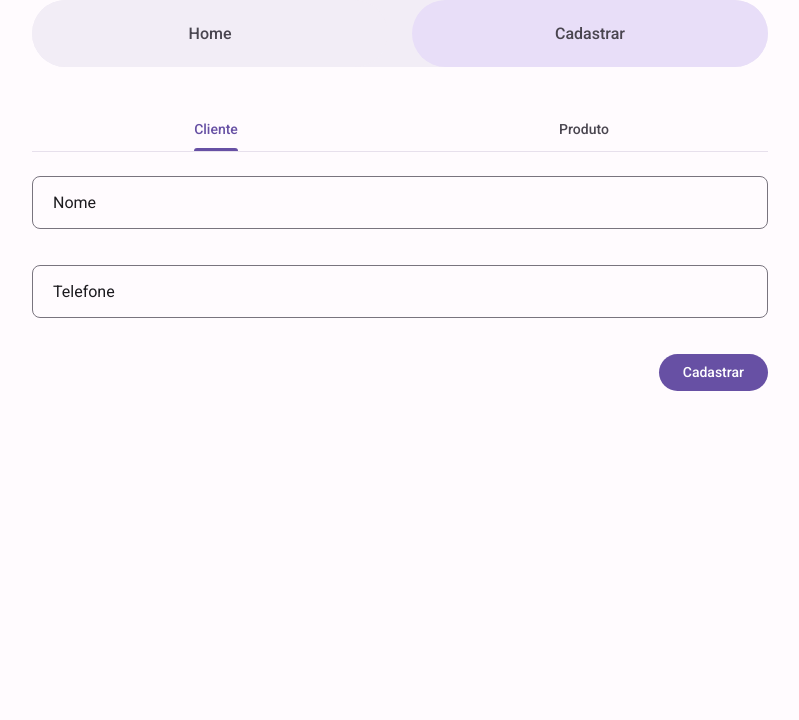
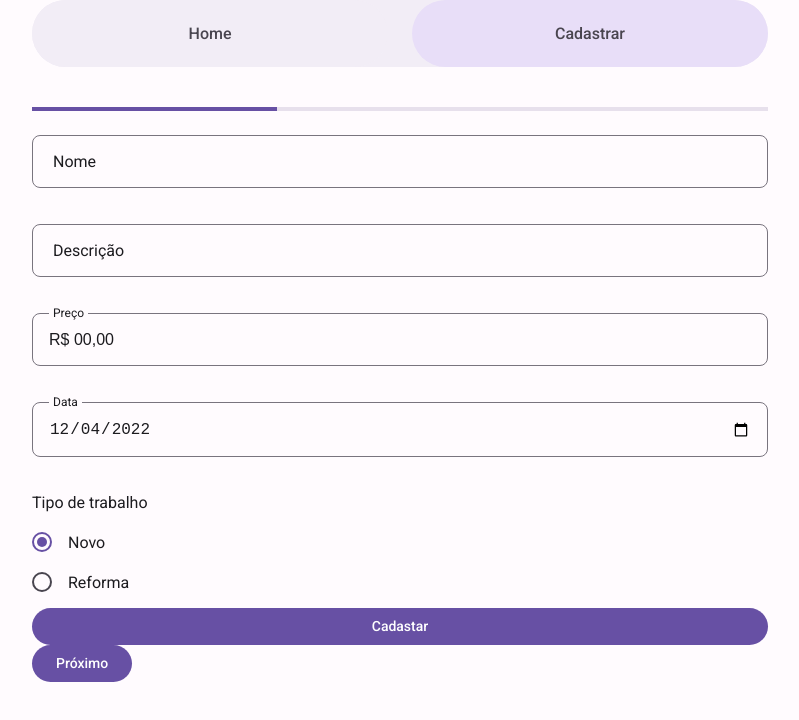
Before and after one commit to BrunoBecoski/marcenaria, a Next.js app: page /register in a window 1280 px wide. Shown: the top 720 px of the page, without its empty margins (240-1039 px from the left). Built offline with nearby package versions, Linux system fonts and the light colour scheme; no server answers.

Commit message:
chore: create component ProgressIndicator

```diff
--- a/src/components/ProductForm/index.tsx
+++ b/src/components/ProductForm/index.tsx
@@ -11,7 +11,7 @@ import { TextField, TextFieldCurrency } from '../TextField';
 
 import { Form } from './styles';
 
-interface IFormInputs {
+export interface ProductData {
   name: string;
   description: string;
   price: string;
@@ -27,8 +27,13 @@ const schema = yup.object({
   type: yup.string(),
 })
 
-export function ProductForm() {
-  const { handleSubmit, control, getValues, setValue, reset } = useForm<IFormInputs>({
+interface ProductFormProps {
+  setProductIsSubmit: (value: boolean) => void;
+  setProduct: (data:ProductData) => void;
+}
+
+export function ProductForm({ setProductIsSubmit, setProduct }: ProductFormProps) {
+  const { handleSubmit, control, getValues, setValue, reset } = useForm<ProductData>({
     resolver: yupResolver(schema),
     defaultValues: {
       name: '',
@@ -41,26 +46,29 @@ export function ProductForm() {
 
   const [createProduct] = useCreateProductMutation()
 
-  async function onSubmit(data: IFormInputs) {
+  async function onSubmit(data: ProductData) {
     const { name, description, date, price, type } = data;
 
-    const priceFormatted = Number(price.replace(/\D+/g, ''));
+    console.log('submit Product')
+    setProduct(data)
+    setProductIsSubmit(true);
+    // const priceFormatted = Number(price.replace(/\D+/g, ''));
 
-    try {
-      await createProduct({
-        variables: {
-          name,
-          description,
-          date,
-          price: priceFormatted,
-          type,
-        }
-      })
+    // try {
+    //   await createProduct({
+    //     variables: {
+    //       name,
+    //       description,
+    //       date,
+    //       price: priceFormatted,
+    //       type,
+    //     }
+    //   })
 
-      reset()
-    } catch (error) {
-      console.log(JSON.stringify(error, null, ' '))
-    }
+    //   reset()
+    // } catch (error) {
+    //   console.log(JSON.stringify(error, null, ' '))
+    // }
   }
 
   return (
--- /dev/null
+++ b/src/components/ProgressIndicator/index.tsx
@@ -0,0 +1,16 @@
+import { ProgressIndicatorContainer } from "./styles";
+
+interface ProgressIndicatorProps {
+  size: number;
+  active: number;
+}
+
+export function ProgressIndicator({ size, active }: ProgressIndicatorProps) {
+  return (
+    <ProgressIndicatorContainer >
+      {Array.from({ length: size}, (_, i) => i + 1).map((step) => {
+        return <div data-isActive={step <= active} />
+      })}
+    </ProgressIndicatorContainer>
+  )
+}
--- /dev/null
+++ b/src/components/ProgressIndicator/styles.ts
@@ -0,0 +1,17 @@
+import styled from 'styled-components';
+
+export const ProgressIndicatorContainer = styled.div`
+  width: 100%;
+  height: var(--space_4);
+  display: flex;
+
+  background: ${({ theme }) => theme.colors.surfaceVariant};
+
+  div {
+    width: 100%;
+
+    &[data-isActive=true] {
+      background: ${({ theme }) => theme.colors.primary};
+    }
+  }
+`;
--- a/src/pages/register/index.tsx
+++ b/src/pages/register/index.tsx
@@ -3,24 +3,52 @@ import { useState } from 'react';
 import { Tabs } from '../../components/Tabs';
 import { Layout } from '../../components/Layout';
 import { ClientForm } from '../../components/ClientForm';
-import { ProductForm } from '../../components/ProductForm';
+import { ProductForm, ProductData } from '../../components/ProductForm';
 
 import { RegisterContainer } from './styles';
+import { Button } from '../../components/Button';
+import { ProgressIndicator } from '../../components/ProgressIndicator';
 
 export default function Register() {
   const [tabActive, setTabActive ] = useState('client');
+  const [product, setProduct ] = useState<ProductData>({} as ProductData);
+  const [productIsSubmit, setProductIsSubmit] = useState(false);
+
+  const [progess, setProgreess] = useState(1)
+
+  console.log(product)
+
   return (
     <Layout>
       <RegisterContainer>
-        <Tabs
+        {/* <Tabs
           tabs={[{id: 'client', label: 'Cliente '}, { id: 'product', label: 'Produto'}]}
           tabActive={tabActive}
           setTabActive={setTabActive}
+        /> */}
+
+        <ProgressIndicator
+          size={3}
+          active={progess}
         />
 
-        { tabActive === 'client' && <ClientForm /> }
+        {
+          productIsSubmit
+            ?
+              JSON.stringify(product, null, ' ')
+            :
+              <ProductForm
+                setProductIsSubmit={setProductIsSubmit}
+                setProduct={setProduct}
+              />
+        }
 
-        { tabActive === 'product' && <ProductForm />}
+        <Button onClick={() => setProgreess(prevState => prevState + 1)}>
+          Próximo
+        </Button>
+        {/* { tabActive === 'client' && <ClientForm /> } */}
+
+        {/* { tabActive === 'product' && <ProductForm />} */}
 
       </RegisterContainer>
     </Layout>
```
